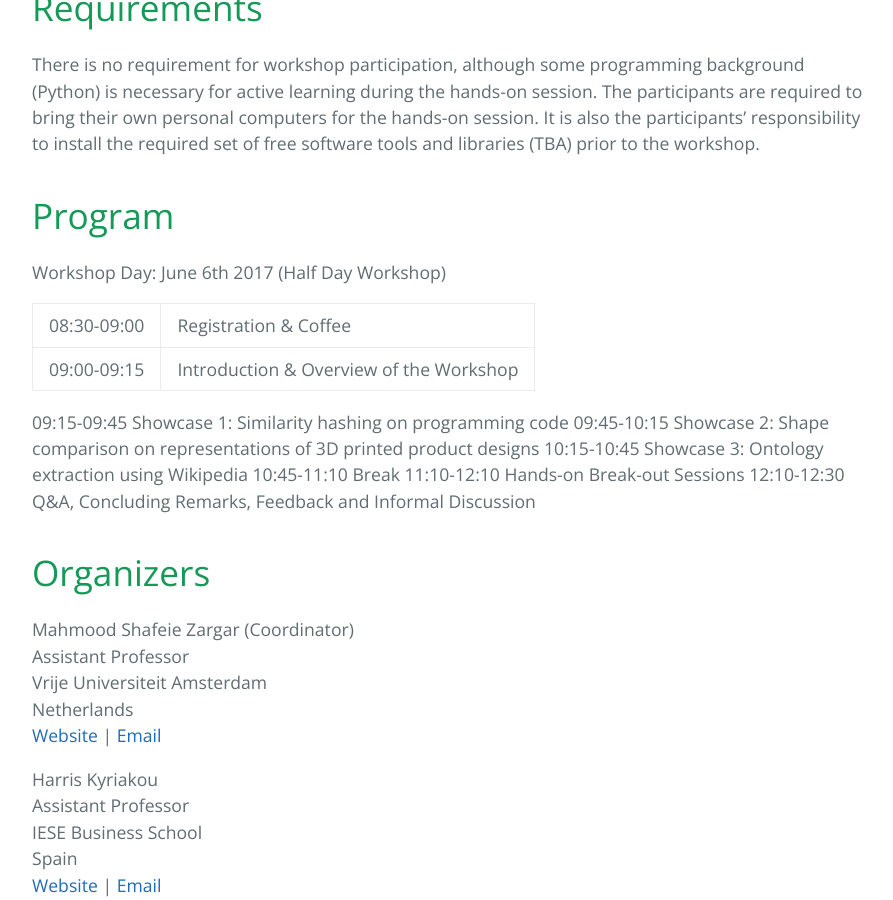
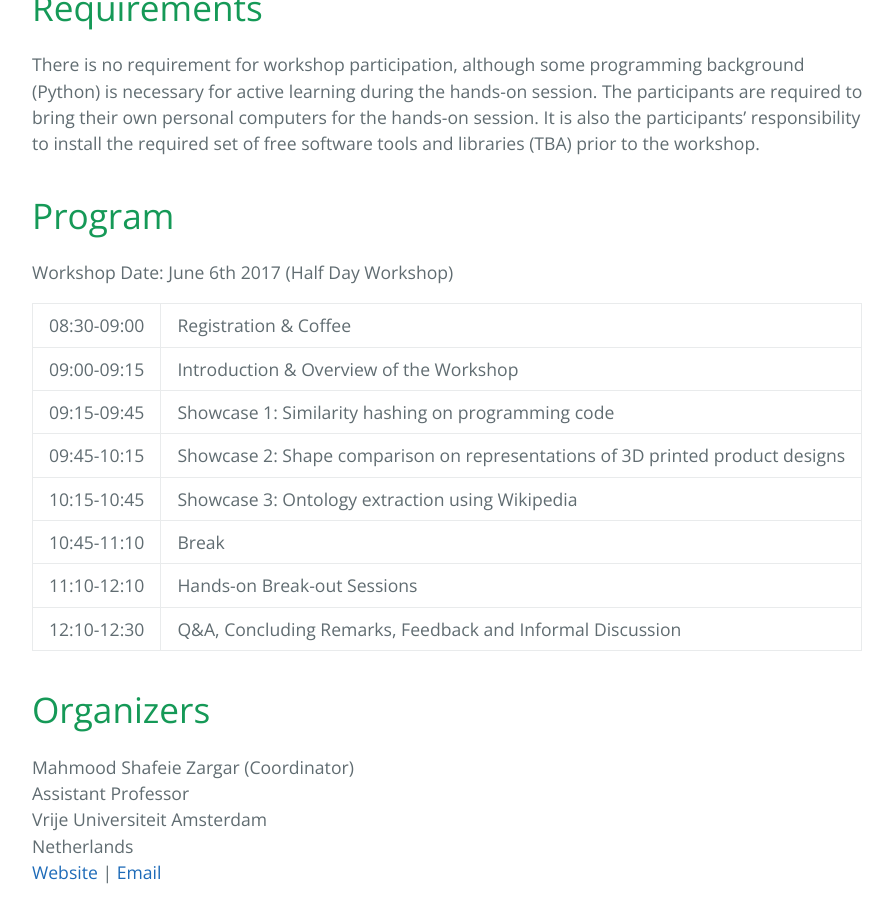
Before and after one commit to retrography/similarity-workshop, a Jekyll site: the page built from index.md, in a window 1280 px wide and 900 px high, scrolled down 2560 px. Shown: the whole window, without its empty margins (192-1085 px from the left). Built offline with Jekyll 4.4.1, drawn with Linux system fonts in a browser that asks for light colours.

Commit message:
Update index.md

```diff
--- a/index.md
+++ b/index.md
@@ -51,24 +51,16 @@ There is no requirement for workshop participation, although some programming ba
 
 # Program
 
-Workshop Day: June 6th 2017 (Half Day Workshop)
+Workshop Date: June 6th 2017 (Half Day Workshop)
 
 | 08:30-09:00 | Registration & Coffee |
 | 09:00-09:15 | Introduction & Overview of the Workshop |
-
-
-09:15-09:45
-Showcase 1: Similarity hashing on programming code
-09:45-10:15
-Showcase 2: Shape comparison on representations of 3D printed product designs
-10:15-10:45
-Showcase 3: Ontology extraction using Wikipedia
-10:45-11:10
-Break
-11:10-12:10
-Hands-on Break-out Sessions
-12:10-12:30
-Q&A, Concluding Remarks, Feedback and Informal Discussion
+| 09:15-09:45 | Showcase 1: Similarity hashing on programming code |
+| 09:45-10:15 | Showcase 2: Shape comparison on representations of 3D printed product designs |
+| 10:15-10:45 | Showcase 3: Ontology extraction using Wikipedia |
+| 10:45-11:10 | Break |
+| 11:10-12:10 | Hands-on Break-out Sessions |
+| 12:10-12:30 | Q&A, Concluding Remarks, Feedback and Informal Discussion |
 
 # Organizers
 
```
